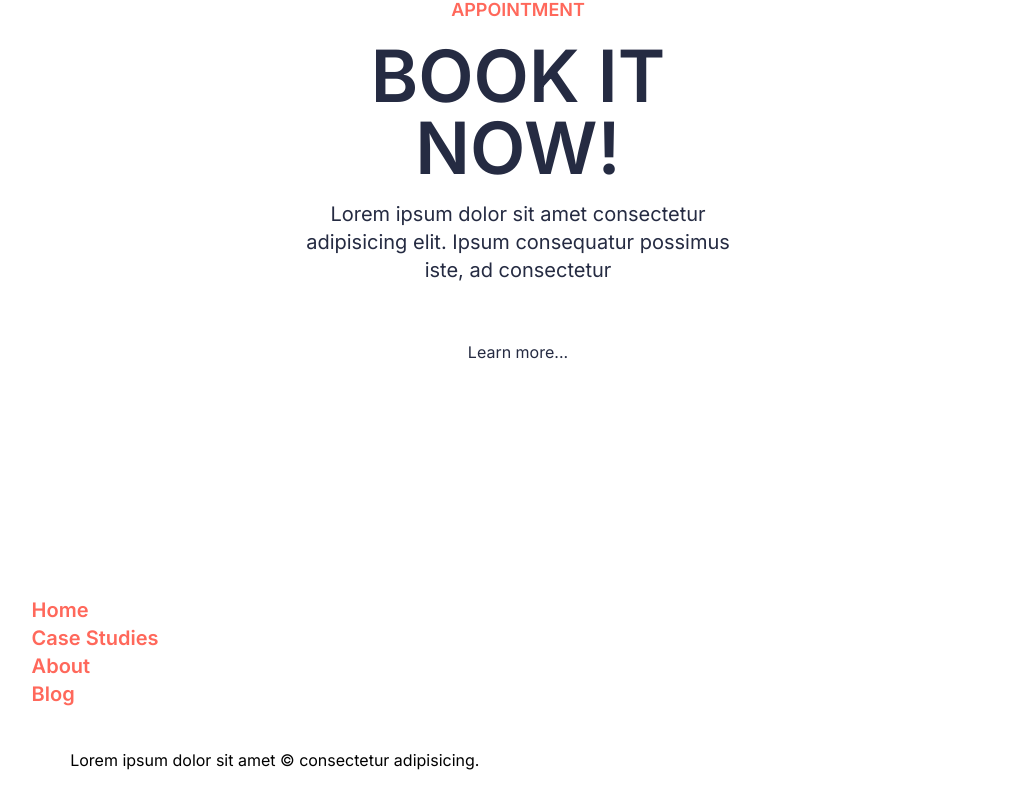
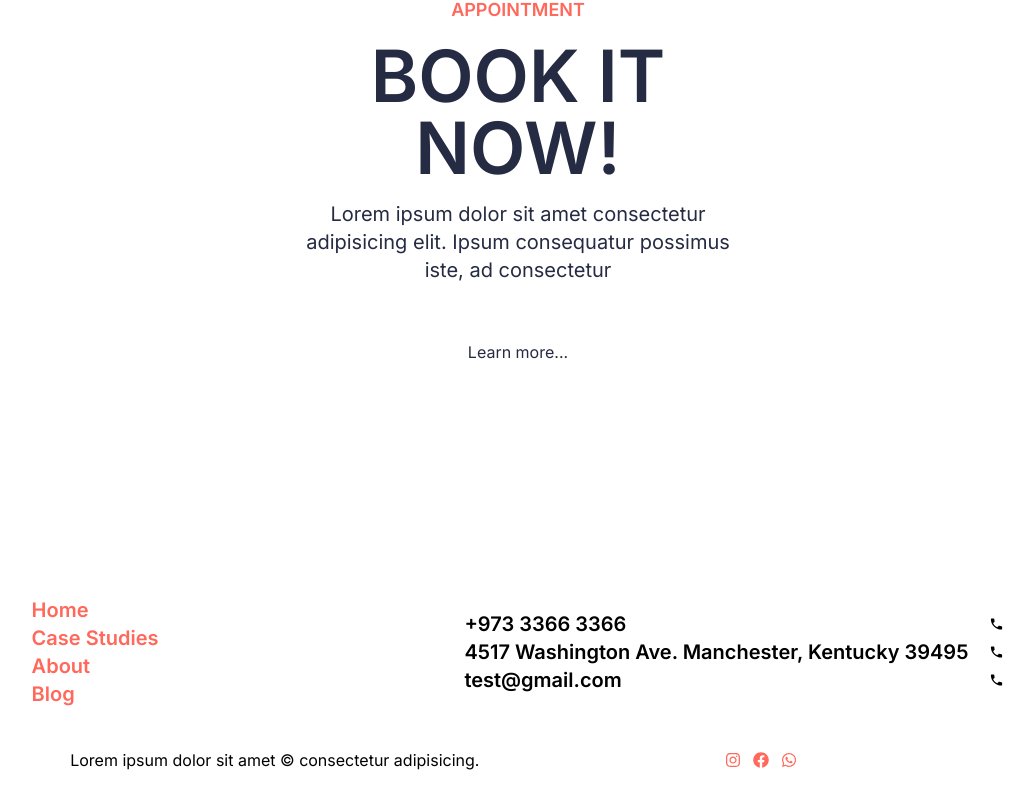
Before and after one commit to A7medAbdien/medical-portfolio, a Next.js app: page / in a window 1280 px wide. Shown: the part 4049-4857 px from the top of the page, without its empty margins (122-1156 px from the left). Built offline with nearby package versions, Linux system fonts and the light colour scheme.

Commit message:
footer: struct/style/-string/-response

```diff
--- a/Components/UI/Footer.tsx
+++ b/Components/UI/Footer.tsx
@@ -1,6 +1,8 @@
-import { Pages } from '@/data/strings'
+import { FooterContent } from '@/data/strings'
 import { FC } from 'react'
 import TextButton from './Buttons/TextButton'
+import { MdPhone } from 'react-icons/md'
+import SocialMedea from './SocialMedea'
 
 interface FooterProps {
 
@@ -11,15 +13,29 @@ const Footer: FC<FooterProps> = ({ }) => {
         <footer className='px-0 md:px-[12vw] py-10 w-full h-auto text-white bg-primary-500 flex flex-col items-center justify-between'>
             <div className="w-full h-fit flex items-center justify-between">
                 <div className="flex flex-col items-start justify-center">
-                    {Pages.map((page, i) => <TextButton key={i} {...page} className='text-white' />)}
+                    {FooterContent.Pages.map((page, i) => <TextButton key={i} {...page} className='text-white' />)}
                 </div>
-                <div className="">
 
+                <div className="flex flex-col items-end justify-end">
+                    {FooterContent.FooterContacts.map(({ text, Icon }, i) =>
+                        <div key={i} className="py-3 w-3/4  flex items-center justify-end gap-5">
+                            <div className="w-full">
+                                <p className='text-xl font-semibold text-ellipsis text-end'>
+                                    {text}
+                                </p>
+                            </div>
+                            <MdPhone className='-translate-y-[0.1rem] text-3xl w-fit' />
+                        </div>
+                    )}
                 </div>
+
             </div>
             <div className="w-full mt-10 flex items-center justify-between">
                 <div className="w-1/2 text-center">
-                    Lorem ipsum dolor sit amet &copy; consectetur adipisicing.
+                    {FooterContent.copyRights}
+                </div>
+                <div className="w-1/2">
+                    <SocialMedea className='text-white !justify-center' />
                 </div>
             </div>
         </footer>
--- a/Components/UI/SocialMedea.tsx
+++ b/Components/UI/SocialMedea.tsx
@@ -1,10 +1,12 @@
 import Link from 'next/link';
 import { FC } from 'react'
 import { FaInstagram, FaFacebook, FaWhatsapp } from "react-icons/fa";
-interface SocialMedeaProps { }
+interface SocialMedeaProps {
+    className?: string;
+}
 
-const SocialMedea: FC<SocialMedeaProps> = ({ }) => {
-    return <div className='flex justify-center items-center text-primary-500 text-3xl gap-3'>
+const SocialMedea: FC<SocialMedeaProps> = ({ className }) => {
+    return <div className={`${className} w-full flex justify-center items-center text-primary-500 text-3xl gap-3`}>
         <Link href={"https://www.facebook.com"} target='_blank' >
             <FaInstagram className='hover:text-tertiary-500 transition-colors' />
         </Link>
--- a/data/strings.ts
+++ b/data/strings.ts
@@ -1,4 +1,8 @@
 import { NumberCardProps } from "@/Components/Cards/NumberCard"
+import React from "react"
+import { FaFacebook, FaInstagram, FaPhone, FaWhatsapp } from "react-icons/fa"
+import { FaLocationDot } from "react-icons/fa6"
+import { IoIosMail } from "react-icons/io"
 
 const Pages = [
     { text: "Home", link: "./" },
@@ -122,10 +126,23 @@ const HomePageContent = {
 }
 
 const SocialMedia = [
-    { icon: "", link: "" },
-    { icon: "", link: "" },
-    { icon: "", link: "" },
+    { icon: React.createElement(FaInstagram), link: "https://www.instagram.com/" },
+    { icon: React.createElement(FaFacebook), link: "https://www.instagram.com/" },
+    { icon: React.createElement(FaWhatsapp), link: "https://www.instagram.com/" },
 ]
+
+const FooterContacts = [
+    { link: "", Icon: React.createElement(FaPhone), text: "+973 3366 3366" },
+    { link: "", Icon: React.createElement(FaLocationDot), text: `4517 Washington Ave. Manchester, Kentucky 39495` },
+    { link: "", Icon: React.createElement(IoIosMail), text: "test@gmail.com" },
+]
+
+const FooterContent = {
+    copyRights: "Lorem ipsum dolor sit amet © consectetur adipisicing.",
+    Pages,
+    FooterContacts,
+    SocialMedia
+}
 
 const NavbarStrings = {
     Logo: "https://cdn.tailgrids.com/2.0/image/assets/images/logo/logo-primary.svg",
@@ -134,6 +151,8 @@ const NavbarStrings = {
 
 export {
     Pages,
+    SocialMedia,
     NavbarStrings,
-    HomePageContent
+    HomePageContent,
+    FooterContent
 }
```
